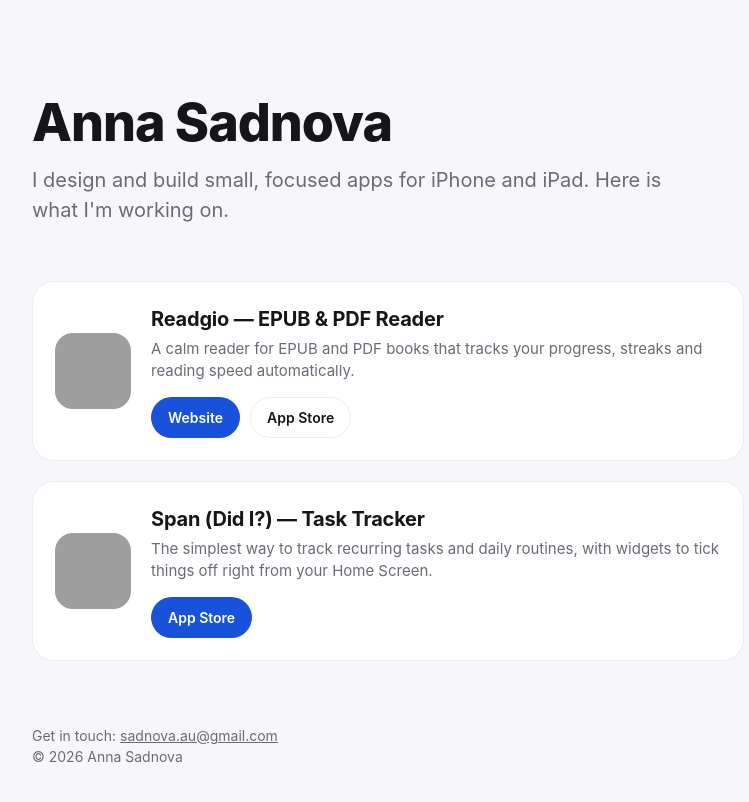
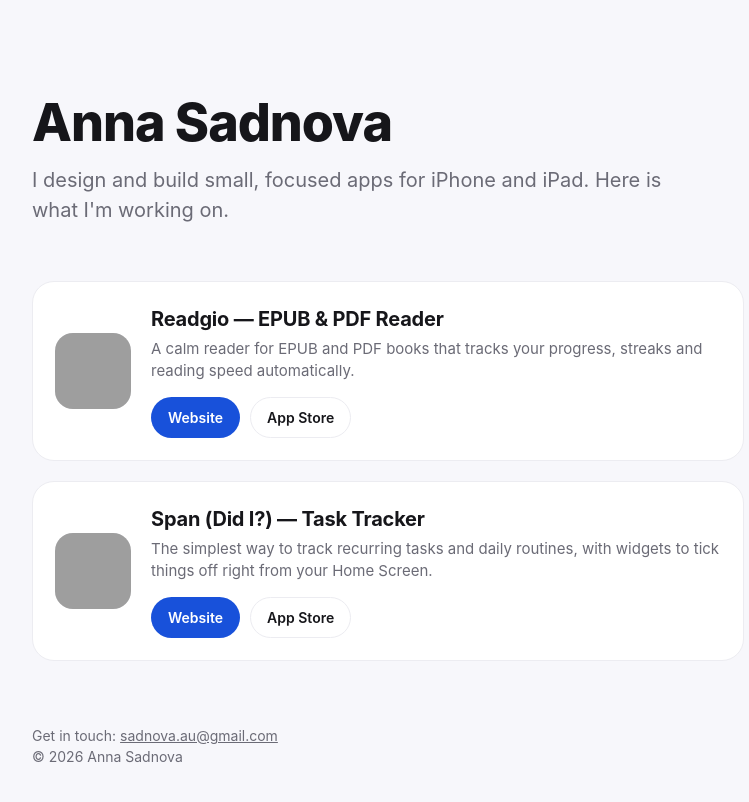
Before and after one commit to AnnaYurevna/sadnova-website, a plain HTML site: page index.html in a window 1280 px wide. Shown: the whole page, without its empty margins (252-1001 px from the left). Drawn offline with Linux system fonts and the light colour scheme; grey boxes are pictures that could not be loaded.

Commit message:
Add Span: proxy /span and website link

```diff
--- a/index.html
+++ b/index.html
@@ -188,8 +188,9 @@
               widgets to tick things off right from your Home Screen.
             </p>
             <div class="app__links">
+              <a class="btn btn--primary" href="/span">Website</a>
               <a
-                class="btn btn--primary"
+                class="btn"
                 href="https://apps.apple.com/au/app/span-did-i-task-tracker/id6749787788"
                 target="_blank"
                 rel="noopener"
```
Also changed, not shown: vercel.json.
